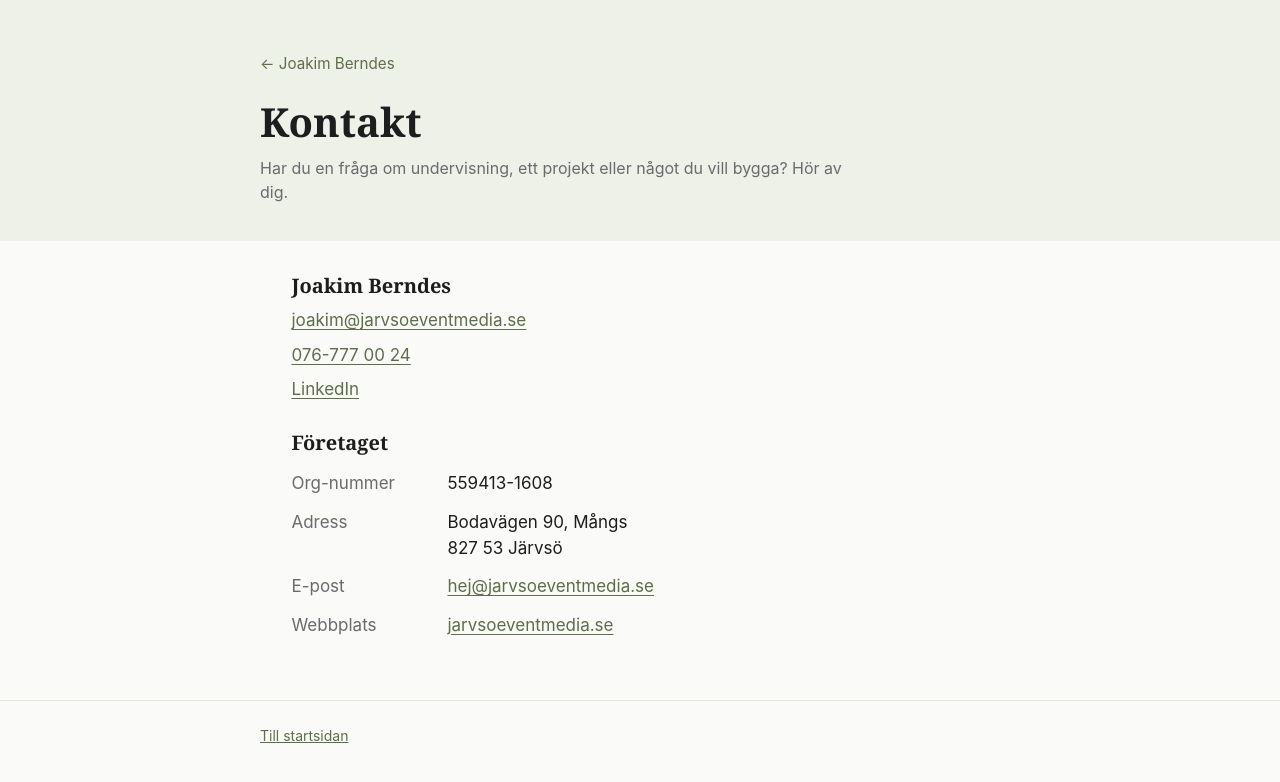
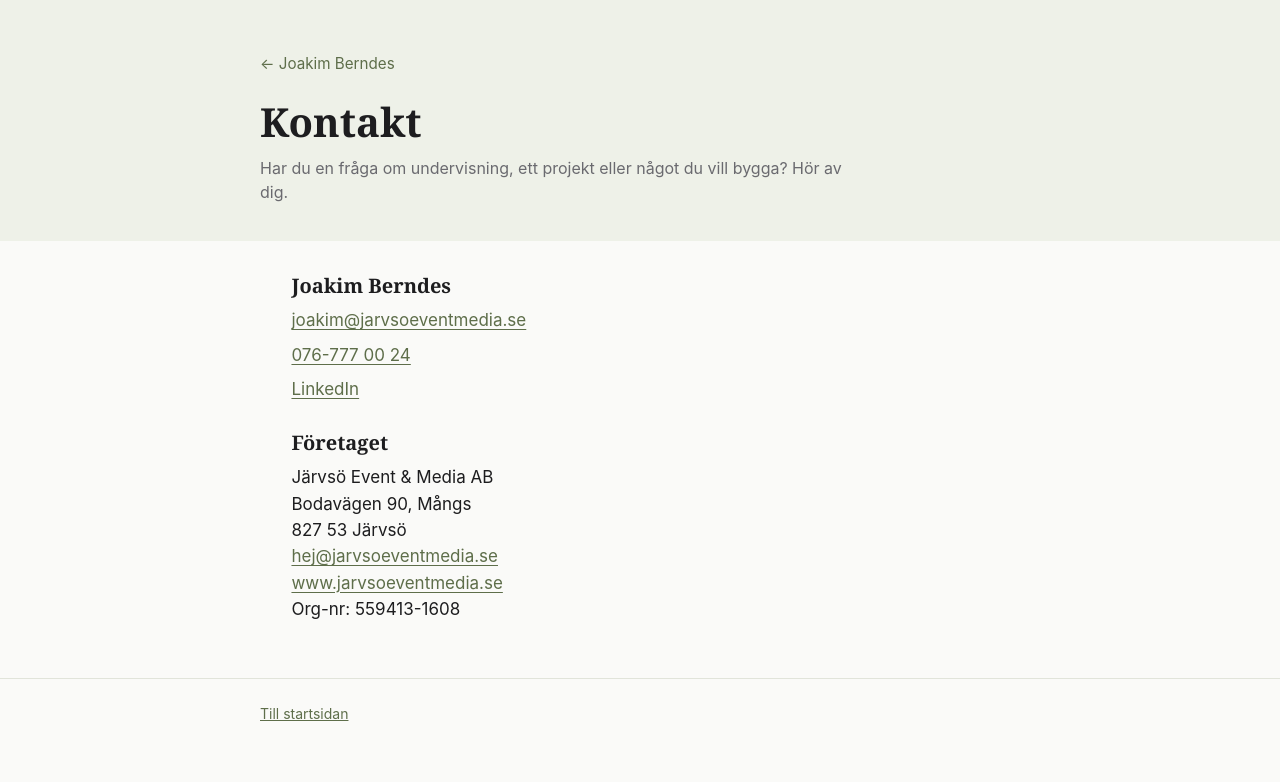
Before and after one commit to jberndes/jberndes.github.io, a Jekyll site: the page built from kontakt/index.html, in a window 1280 px wide. Shown: the top 782 px of the page. Built offline with Jekyll 4.4.1, drawn with Linux system fonts in a browser that asks for light colours.

Commit message:
Kontakt: företagsinfo som enkel adressblock
Co-Authored-By: Claude Sonnet 5.5 <noreply@anthropic.com>
Claude-Session: https://claude.ai/code/session_01EHEf1UELdVEwTeZb2owzdv

```diff
--- a/kontakt/index.html
+++ b/kontakt/index.html
@@ -73,8 +73,6 @@
     .kontakt h2:first-child { margin-top: 0; }
     .kontakt p + p { margin-top: 8px; }
     .kontakt a { color: var(--accent); text-decoration: underline; text-underline-offset: 3px; }
-    .kontakt dl div { display: grid; grid-template-columns: 9rem 1fr; gap: 12px; padding: 6px 0; }
-    .kontakt dt { color: var(--muted); }
     @media (max-width: 480px) { .kontakt dl div { grid-template-columns: 1fr; gap: 0; } }
   </style>
 
@@ -96,12 +94,12 @@
       <p><a href="https://www.linkedin.com/in/jberndes/" target="_blank" rel="noopener">LinkedIn<span class="dold"> (öppnas i ny flik)</span></a></p>
 
       <h2>Företaget</h2>
-      <dl>
-        <div><dt>Org-nummer</dt><dd>559413-1608</dd></div>
-        <div><dt>Adress</dt><dd>Bodavägen 90, Mångs<br>827 53 Järvsö</dd></div>
-        <div><dt>E-post</dt><dd><a href="mailto:hej@jarvsoeventmedia.se">hej@jarvsoeventmedia.se</a></dd></div>
-        <div><dt>Webbplats</dt><dd><a href="https://jarvsoeventmedia.se" target="_blank" rel="noopener">jarvsoeventmedia.se<span class="dold"> (öppnas i ny flik)</span></a></dd></div>
-      </dl>
+      <p>Järvsö Event &amp; Media AB<br>
+      Bodavägen 90, Mångs<br>
+      827 53 Järvsö<br>
+      <a href="mailto:hej@jarvsoeventmedia.se">hej@jarvsoeventmedia.se</a><br>
+      <a href="https://www.jarvsoeventmedia.se" target="_blank" rel="noopener">www.jarvsoeventmedia.se<span class="dold"> (öppnas i ny flik)</span></a><br>
+      Org-nr: 559413-1608</p>
     </div>
   </main>
   <footer>
```
